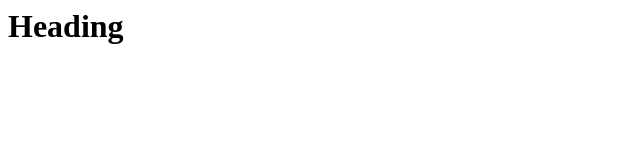
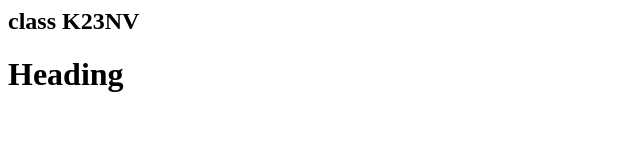
Before and after one commit to PathlavathChanti/demo_k23nv, a plain HTML site: page index.html in a window 1280 px wide. Shown: the whole page, without its empty margins (0-640 px from the left). Drawn offline with Linux system fonts and the light colour scheme.

Commit message:
Update index.html
commited changes

```diff
--- a/index.html
+++ b/index.html
@@ -1,5 +1,6 @@
 <html>
   <body>
+    <h2>class K23NV </h2>
     <h1>Heading</h1>
   </body>
 </html>
```
